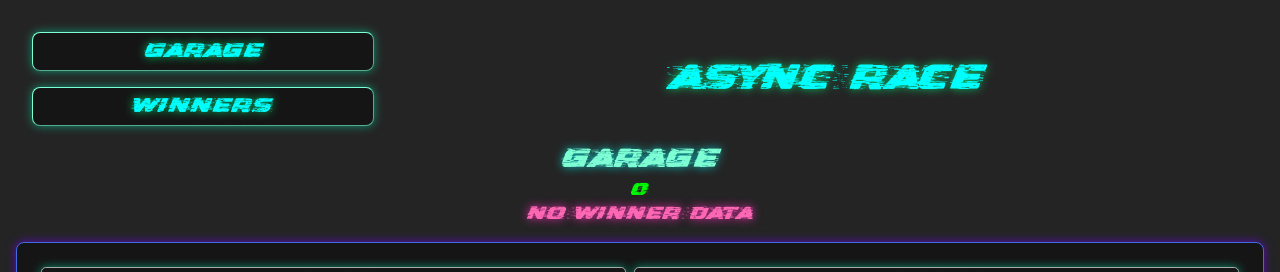
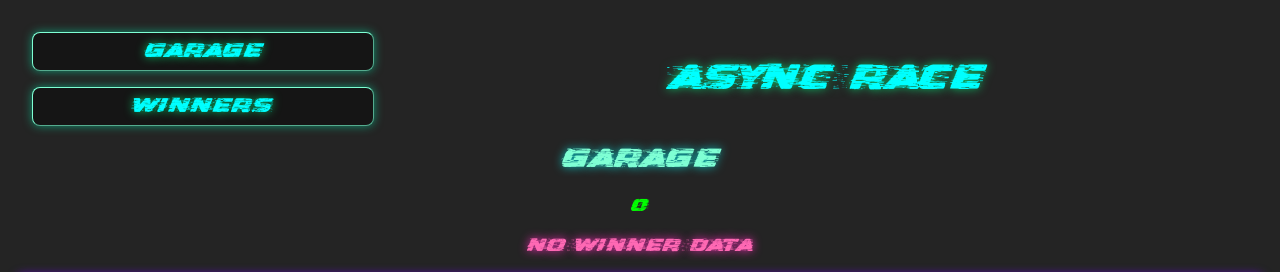
Before and after one commit to abe511/async-race, a React (Vite) app: page / in a window 1280 px wide. Shown: the top 272 px of the page. Built offline with nearby package versions, Linux system fonts and the light colour scheme; no server answers.

Commit message:
fix: error message

```diff
--- a/src/components/app/ViewTitle.styled.ts
+++ b/src/components/app/ViewTitle.styled.ts
@@ -1,7 +1,6 @@
 import styled from 'styled-components';
 
 export const ViewTitleContainer = styled.section`
-  // border: 2px solid violet;
   text-align: center;
 `;
 
@@ -11,11 +10,13 @@ export const TitleText = styled.h3`
   text-shadow: 0 0 10px rgba(0, 255, 255, 0.7);
 `;
 
-export const TotalItems = styled.span`
+export const TotalItems = styled.p`
   color: lime;
+  margin: 1rem 0;
 `;
 
-export const Subtitle = styled.p`
+export const Message = styled.p`
   color: hotpink;
+  height: var(--default-line-height);
   text-shadow: 0 0 10px rgba(255, 43, 191, 0.9);
 `;
--- a/src/components/app/ViewTitle.tsx
+++ b/src/components/app/ViewTitle.tsx
@@ -3,7 +3,7 @@ import {
   ViewTitleContainer,
   TitleText,
   TotalItems,
-  Subtitle,
+  Message,
 } from 'components/app/ViewTitle.styled';
 import GarageContext from '../context/GarageContext';
 
@@ -19,7 +19,7 @@ const ViewTitle = ({ title, total }: ViewTitleProps) => {
     <ViewTitleContainer>
       <TitleText>{title}</TitleText>
       <TotalItems>{total}</TotalItems>
-      <Subtitle>{error}</Subtitle>
+      <Message>{error}</Message>
     </ViewTitleContainer>
   );
 };
```
